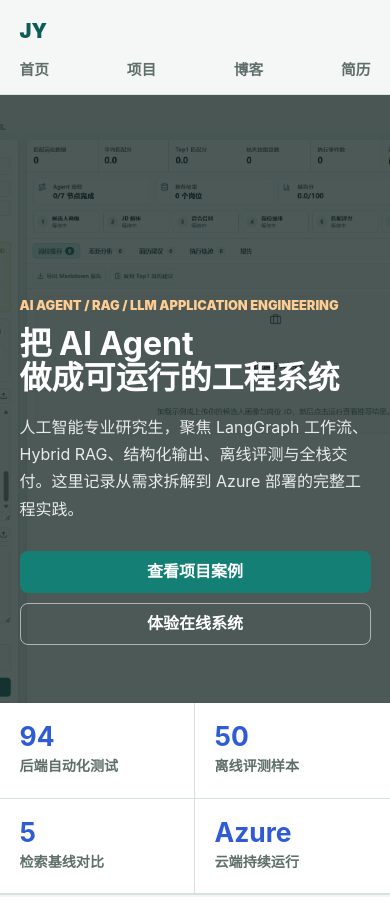
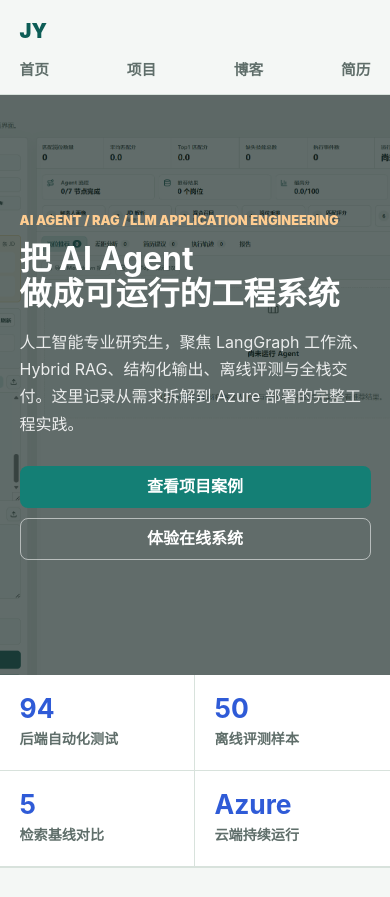
Before and after one commit to QingPing-s/JobPilot-Agent, an Astro site in the folder portfolio-blog/: page / in a window 390 px wide. Shown: the top 897 px of the page. Built offline with nearby package versions, Linux system fonts and the light colour scheme; Astro itself is replaced by a stand-in of ours.

Commit message:
fix: compact portfolio hero section (#3)

```diff
--- a/portfolio-blog/src/styles/global.css
+++ b/portfolio-blog/src/styles/global.css
@@ -129,17 +129,18 @@
 .hero {
   position: relative;
   display: flex;
-  min-height: calc(100vh - 112px);
-  align-items: flex-end;
+  height: min(620px, calc(100vh - 112px));
+  min-height: 520px;
+  align-items: center;
   overflow: hidden;
-  padding: 92px 5vw 76px;
-  background: var(--hero-image) center / cover no-repeat;
+  padding: 64px 5vw;
+  background: var(--hero-image) center 18% / cover no-repeat;
 }
 
 .hero::before {
   position: absolute;
   inset: 0;
-  background: rgba(8, 25, 23, 0.72);
+  background: rgba(8, 25, 23, 0.64);
   content: "";
 }
 
@@ -719,9 +720,10 @@
   }
 
   .hero {
-    min-height: 72vh;
-    padding: 74px 5vw 58px;
-    background-position: 58% center;
+    height: min(580px, calc(100vh - 92px));
+    min-height: 520px;
+    padding: 48px 5vw;
+    background-position: 58% 16%;
   }
 
   .hero-copy {
```
